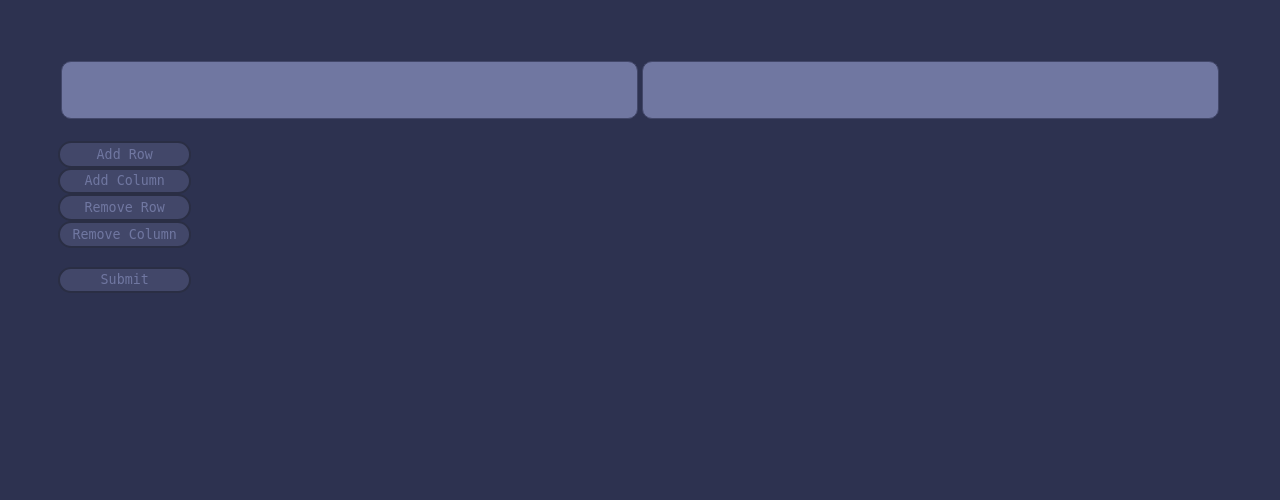
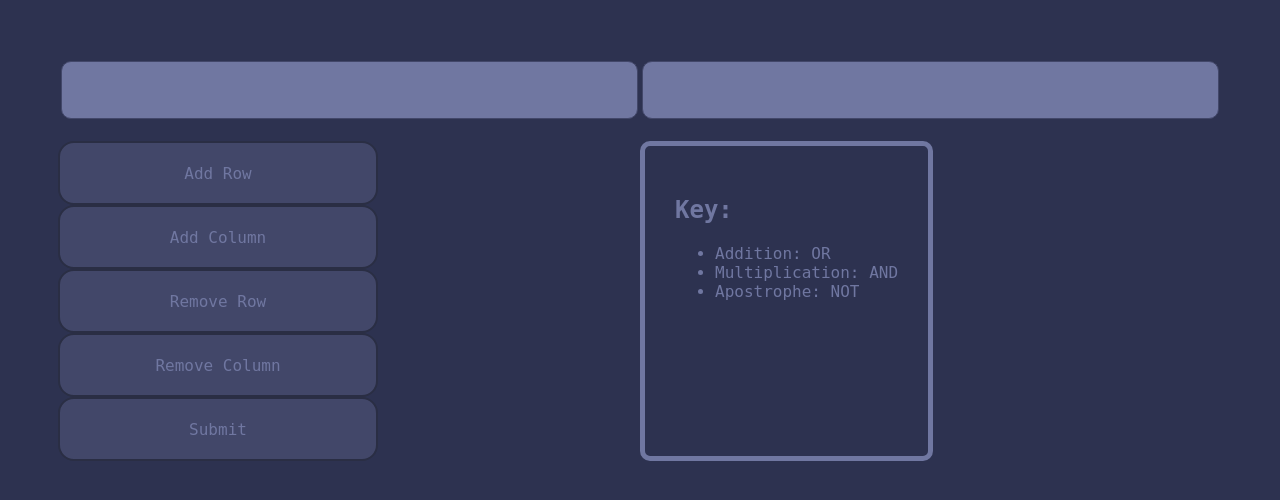
Before and after one commit to ill3ageef/binalg, a Flask app: page / in a window 1280 px wide. Shown: the top 500 px of the page. Run offline with Flask 3, Linux system fonts and the light colour scheme; some web fonts are replaced.

Commit message:
Final But no filtering for non-binary integers

```diff
--- a/static/style.css
+++ b/static/style.css
@@ -19,8 +19,9 @@ form {
 }
 
 button {
-    width: 10em;
-    height: 2em;
+    width: 20em;
+    height: 4em;
+    font-size: 1em;
     border-radius: 1em;
     background: #424769;
     color: #7077A1;
@@ -44,7 +45,23 @@ th, td {
     border: solid 5px #F6B17A;
 }
 
-input[type="text"] {
+.buttons {
+    width: 50%;
+}
+
+.control {
+    display: flex;
+
+}
+
+.key {
+    border: solid 5px #7077A1;
+    color: #7077A1;
+    border-radius: 10px;
+    padding: 30px;
+}
+
+input[type="number"] {
     width: 99%;
     border-radius: 10px;
     background: #7077A1;
--- a/templates/index.html
+++ b/templates/index.html
@@ -12,18 +12,30 @@
             {% for i in range(table|length) %}
                 <tr>
                     {% for j in range(table[0]|length) %}
-                        <td><input type="text" name="cell"></td>
+                        <td><input type="number" name="cell"></td>
                     {% endfor %}
                 </tr>
             {% endfor %}
         </table>
         <br>
+        <div class="control">
+            <div class="buttons">
                 <button type="button" onclick="addRow()">Add Row</button>
                 <button type="button" onclick="addColumn()">Add Column</button>
                 <button type="button" onclick="removeRow()">Remove Row</button>
                 <button type="button" onclick="removeColumn()">Remove Column</button>
                 <br>
                 <button type="button" onclick="submitForm()">Submit</button>
+            </div>
+            <div class="key">
+                <h2>Key:</h2>
+                <ul>
+                    <li>Addition: OR</li>
+                    <li>Multiplication: AND</li>
+                    <li>Apostrophe: NOT</li>
+                </ul>
+            </div>
+        </div>
     </form>
 
     <script>
@@ -32,7 +44,7 @@
             var newRow = table.insertRow(table.rows.length);
             for (var i = 0; i < table.rows[0].cells.length; i++) {
                 var cell = newRow.insertCell(i);
-                cell.innerHTML = '<input type="text" name="cell">';
+                cell.innerHTML = '<input type="number" name="cell">';
             }
             updateCellWidth();
         }
@@ -41,7 +53,7 @@
             var table = document.querySelector('table');
             for (var i = 0; i < table.rows.length; i++) {
                 var cell = table.rows[i].insertCell(table.rows[i].cells.length);
-                cell.innerHTML = '<input type="text" name="cell">';
+                cell.innerHTML = '<input type="number" name="cell">';
             }
             updateCellWidth();
         }
```
Lines whose indentation alone changed are shown as unchanged.
